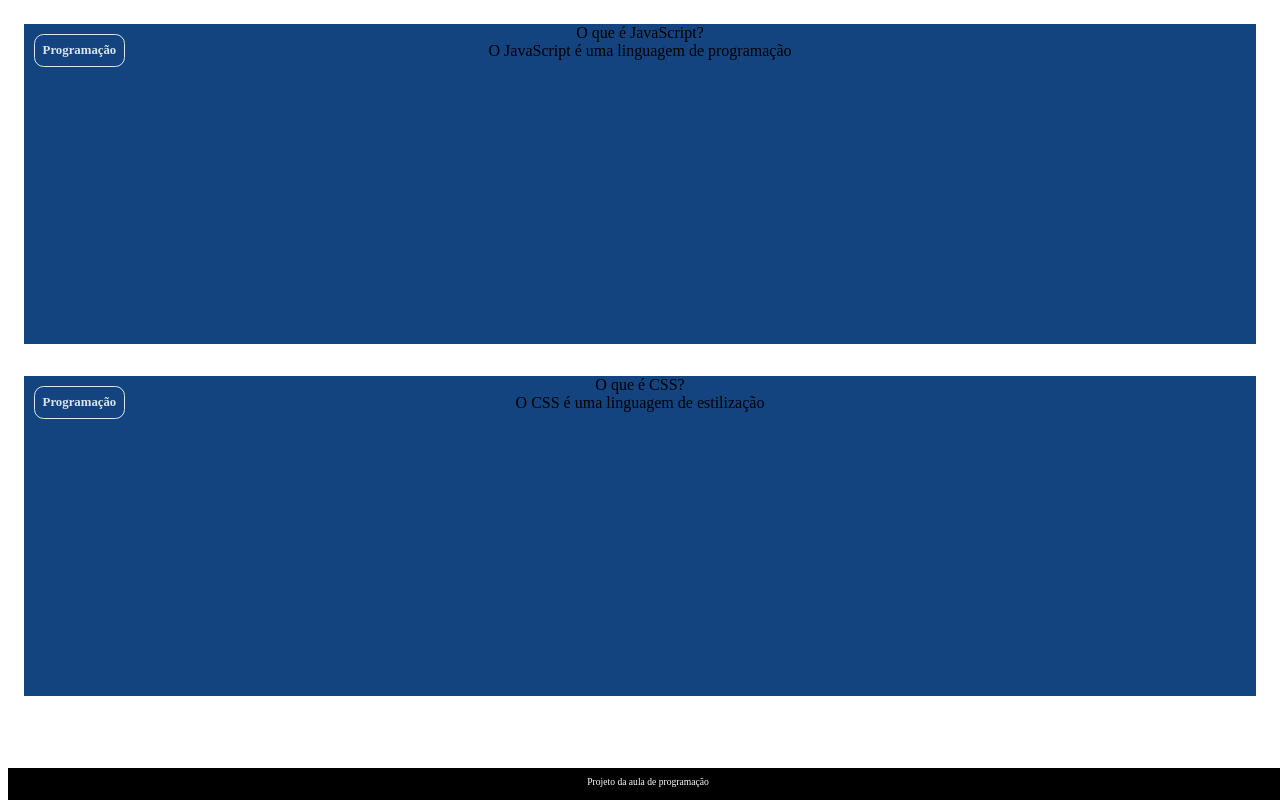
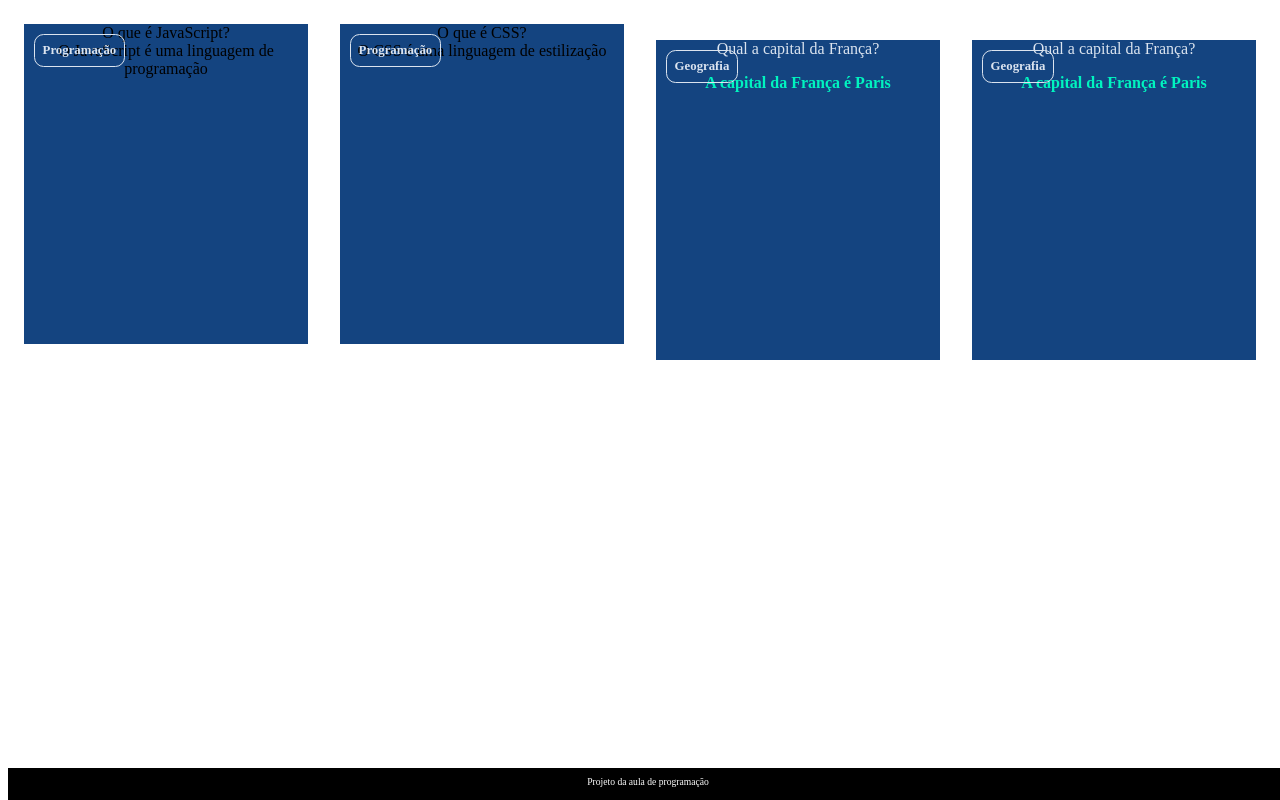
Before and after one commit to DaniNoName64/meganoname444, a plain HTML site: page index.html in a window 1280 px wide. Drawn offline with Linux system fonts and the light colour scheme.

Commit message:
Add files via upload

```diff
--- /dev/null
+++ b/app.js
@@ -0,0 +1,5 @@
+{criarCartao(categoria, pergunta, resposta)
+}
+function criaCartao(categoria, pergunta, resposta) {
+    console.log(categoria, pergunta, resposta);
+    }
--- a/index.html
+++ b/index.html
@@ -21,9 +21,9 @@
                 </div>
             </div>
             </article>
-        </section>
 
-        <section>
+
+
             <article class="cartao">
                 <div class="cartao__conteudo">
                     <h3>Programação</h3>
@@ -34,6 +34,32 @@
                     O CSS é uma linguagem de estilização
                 </div>
             </div>
+            </article>
+
+            <article class="cartao">
+        <div class="cartao__conteudo">
+            <h3>Geografia</h3>
+                 <div class="cartao__conteudo__pergunta">
+                 <p>Qual a capital da França?</p>
+                </div>
+             <div class="cartao__conteudo__resposta">
+             <p>A capital da França é Paris</p>
+         </div>
+         </div>
+     </article>
+
+
+      <article class="cartao">
+           <div class="cartao__conteudo">
+                <h3>Geografia</h3>
+                    <div class="cartao__conteudo__pergunta">
+                    <p>Qual a capital da França?</p>
+                    </div>
+                    <div class="cartao__conteudo__resposta">
+                 <p>A capital da França é Paris</p>
+               </div>
+            </div>
+        </article>
 
             </article>
         </section>
@@ -42,5 +68,7 @@
     <footer>
         <p>Projeto da aula de programação</p>
     </footer>
+    <script src="app.js"></script>
+    <script src="perguntas.js"></script>
 </body>
 </html>
--- /dev/null
+++ b/perguntas.js
@@ -0,0 +1,20 @@
+criaCartao(
+    categoria,
+    pergunta,
+    resposta,
+    )
+    criaCartao(
+        'Programação',
+        'O que é JavaScript?',
+        'O JavaScript é uma linguagem de programação'
+    )
+        criaCartao(
+        'Geografia',
+        'Qual a capital da França?',
+        'A capital da França é Paris'
+    )
+        criaCartao(
+            'Programação',
+            'O que é uma função?',
+            'Uma função é um bloco de código que executa alguma tarefa'
+     )
--- a/style.css
+++ b/style.css
@@ -1,3 +1,8 @@
+:root {
+  --text-color: #DBE4EF;
+  --card-front-color: #144480;
+  --card-back-color: #00F4BF;
+  }
 body {
     background-color: bisque;
 }
@@ -15,9 +20,9 @@ body {
     margin-top: 0.5rem;
 }
 body {
-    background-color: bisque;
-    font-family: Bai Jamjuree;
-    }
+  background:url(‘img/bg-desktop.webp’);
+  font-family: Bai Jamjuree;
+  }
  #container {
   display: flex;
         }
@@ -30,15 +35,54 @@ body {
     }
 .cartao__conteudo {
   text-align: center;
-  background-color: aquamarine;
+  background-color: var(--card-front-color);
   height: 100%;
+  transform-style: preserve-3d;
+  transition: transform 300ms ease-in-out;
 }
 .cartao__conteudo h3 {
-  background-color: tomato;
+  color: var(--text-color);
+  border: 1px solid var(--text-color);
   text-align: left;
   padding: 0.5rem;
   position: absolute;
   margin: 0.6rem;
   border-radius: 0.6rem;
  font-size: 1vw;
+ backface-visibility: hidden;
 }
+.cartao__conteudo__pergunta p {
+  color: var(--text-color);
+  font-weight: 500;
+  margin-top: 1rem;
+  padding: 2rem;
+  margin-top: 4rem;
+}
+.cartao__conteudo__resposta p {
+   color: var(--card-back-color);
+   font-weight: 700;
+
+  }
+  .cartao__conteudo__pergunta,
+  .cartao__conteudo__resposta {
+  backface-visibility: hidden;
+  position: absolute;
+  height: 100%;
+  width: 100%;
+}
+
+  .cartao:hover .cartao__conteudo {
+    transform: rotateY(180deg);
+ }
+ .cartao__conteudo p {
+  margin-top: 1rem;
+  padding: 2rem;
+  margin-top: 4rem;
+  }
+  #container {
+    display: flex;
+    flex-wrap:wrap;
+    justify-content: space-between;
+    padding: 4rem;
+    gap: 3rem;
+    }
```
